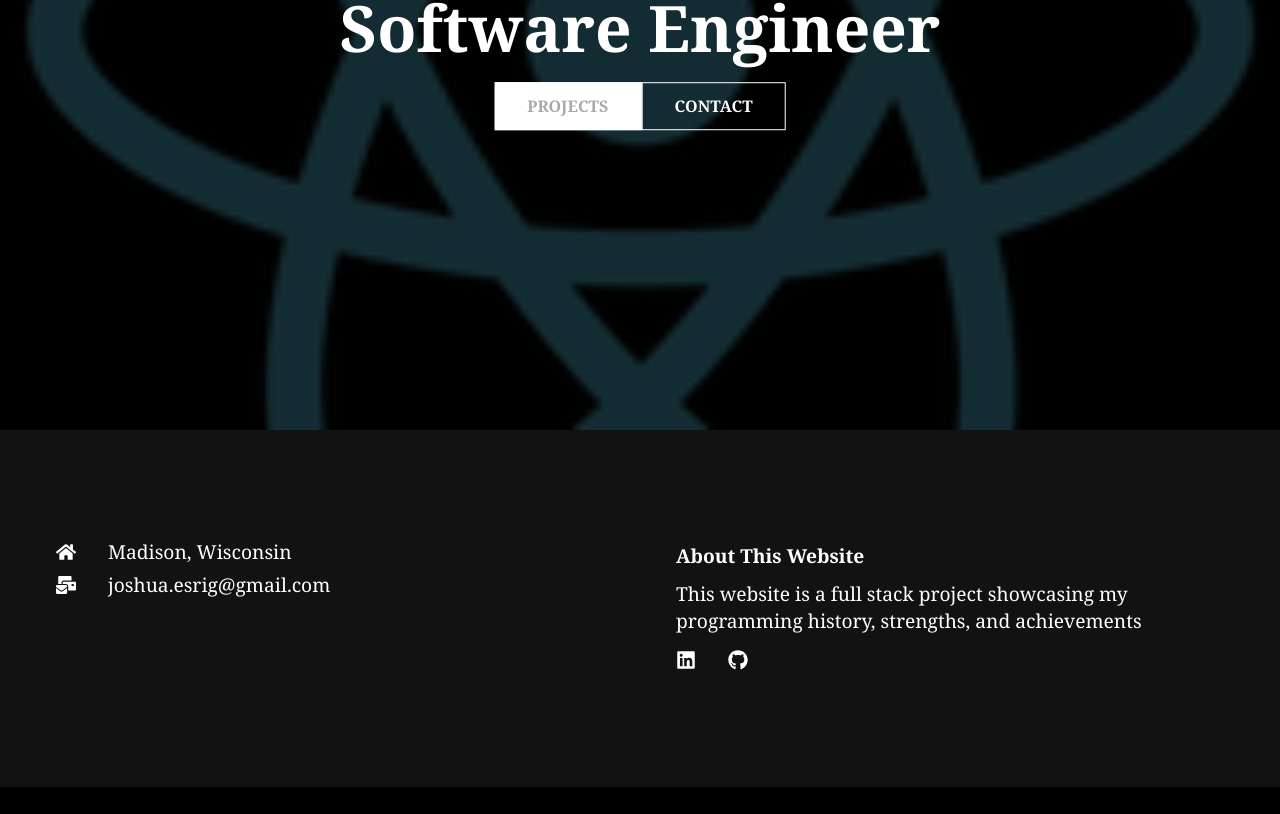
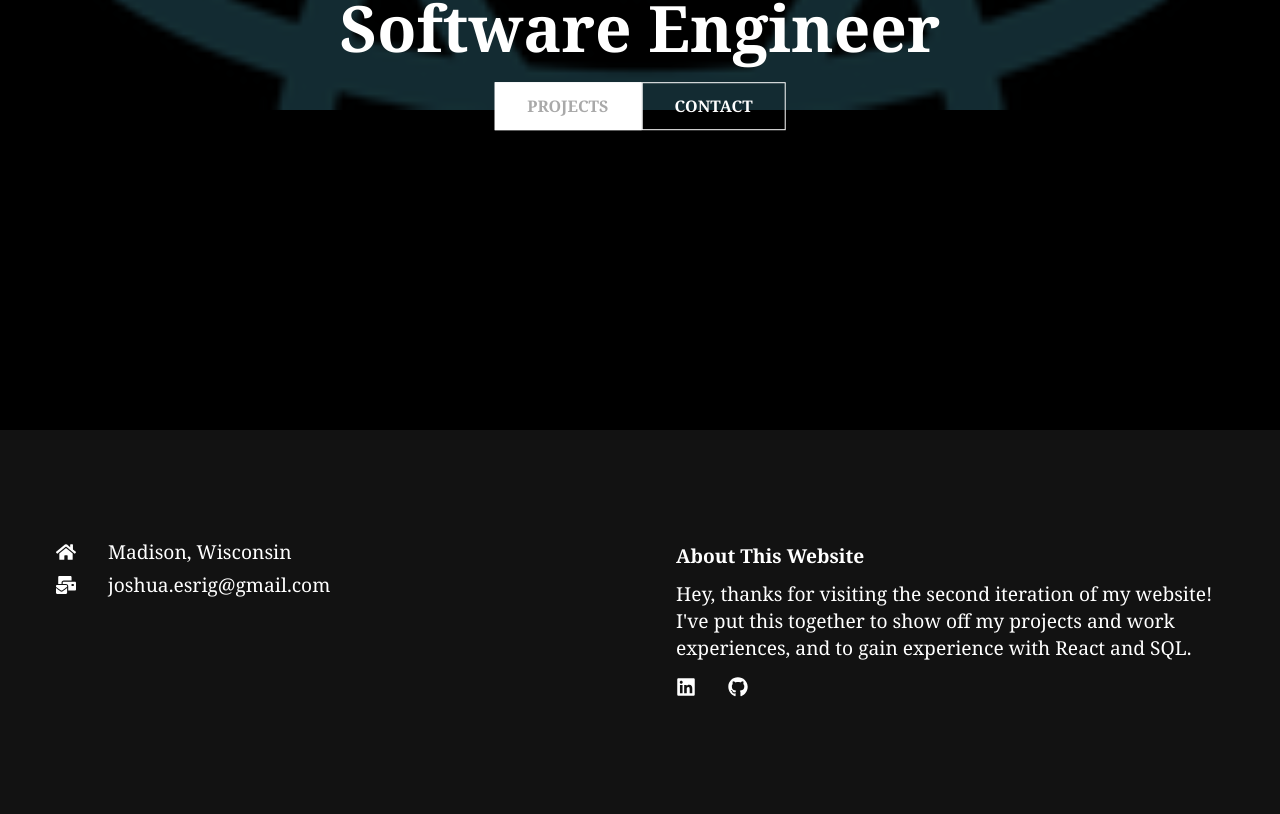
Before and after one commit to esrig1/esrig.net, a React (Create React App) app: page / in a window 1280 px wide. Shown: the part 370-1184 px from the top of the page. Before the commit the page ends 1157 px from the top, so only its background shows below. Built offline with nearby package versions, Linux system fonts and the light colour scheme.

Commit message:
secondary hero image component created

```diff
--- a/src/components/Footer.js
+++ b/src/components/Footer.js
@@ -22,11 +22,12 @@ const Footer = () => {
             </div>
             <div className='right'>
               <h4>About This Website</h4>
-              <p>This website is a full stack project showcasing
-                my programming history, strengths, and achievements
+              <p>Hey, thanks for visiting the second iteration of my website!
+                I've put this together to show off my projects and work experiences,
+                and to gain experience with React and SQL.
               </p>
               <div className='socials'>
-              <FaLinkedin size={20} style={{color: "#fff", marginRight: "2rem"}}/>
+              <FaLinkedin size={20} style={{color: "#fff", marginRight: "2rem"}} />
               <FaGithub size={20} style={{color: "#fff", marginRight: "2rem"}}/>
               </div>
             </div>
--- /dev/null
+++ b/src/components/OtherImg.css
@@ -0,0 +1,20 @@
+.hero-img {
+    width: 100%;
+    background-color: rgba(0, 0, 0, 0.5);
+    height: 60vh;
+    position: relative;
+}
+
+.hero-img::before {
+    content: "";
+    background-image: image("../assets/logo192.png");
+}
+
+.heading {
+    width: 100%;
+    height: 100%;
+    display: flex;
+    flex-direction: column;
+    justify-content: center;
+    align-items: center;
+}
--- /dev/null
+++ b/src/components/OtherImg.js
@@ -0,0 +1,16 @@
+import "./OtherImg.css"
+
+import React from 'react'
+
+const OtherImg = () => {
+  return (
+    <div className="hero-img">
+      <div className="heading">
+        <h1>Heading</h1>
+        <p>Text</p>
+      </div>
+    </div>
+  )
+}
+
+export default OtherImg
--- a/src/routes/About.js
+++ b/src/routes/About.js
@@ -1,9 +1,12 @@
 import React from 'react'
+import Navbar from "../components/Navbar"
+import Footer from "../components/Footer"
 
 const About = () => {
   return (
     <div>
-      About
+      <Navbar/>
+      <Footer/>
     </div>
   )
 }
--- a/src/routes/Contact.js
+++ b/src/routes/Contact.js
@@ -1,9 +1,12 @@
 import React from 'react'
+import Navbar from "../components/Navbar"
+import Footer from "../components/Footer"
 
 const Contact = () => {
   return (
     <div>
-      Contact
+      <Navbar/>
+      <Footer/>
     </div>
   )
 }
--- a/src/routes/Home.js
+++ b/src/routes/Home.js
@@ -1,5 +1,5 @@
 import React from 'react';
-import Navbar from "../components/Navbar";
+import Navbar from "../components/Navbar"
 import MainImg from "../components/MainImg"
 import Footer from "../components/Footer"
 
--- a/src/routes/Project.js
+++ b/src/routes/Project.js
@@ -1,11 +1,13 @@
 import React from 'react'
 import Navbar from "../components/Navbar"
 import Footer from "../components/Footer"
+import ProjectHero from '../components/OtherImg'
 
 const Project = () => {
   return (
     <div>
       <Navbar/>
+      <ProjectHero/>
       <Footer/>
     </div>
   )
```
